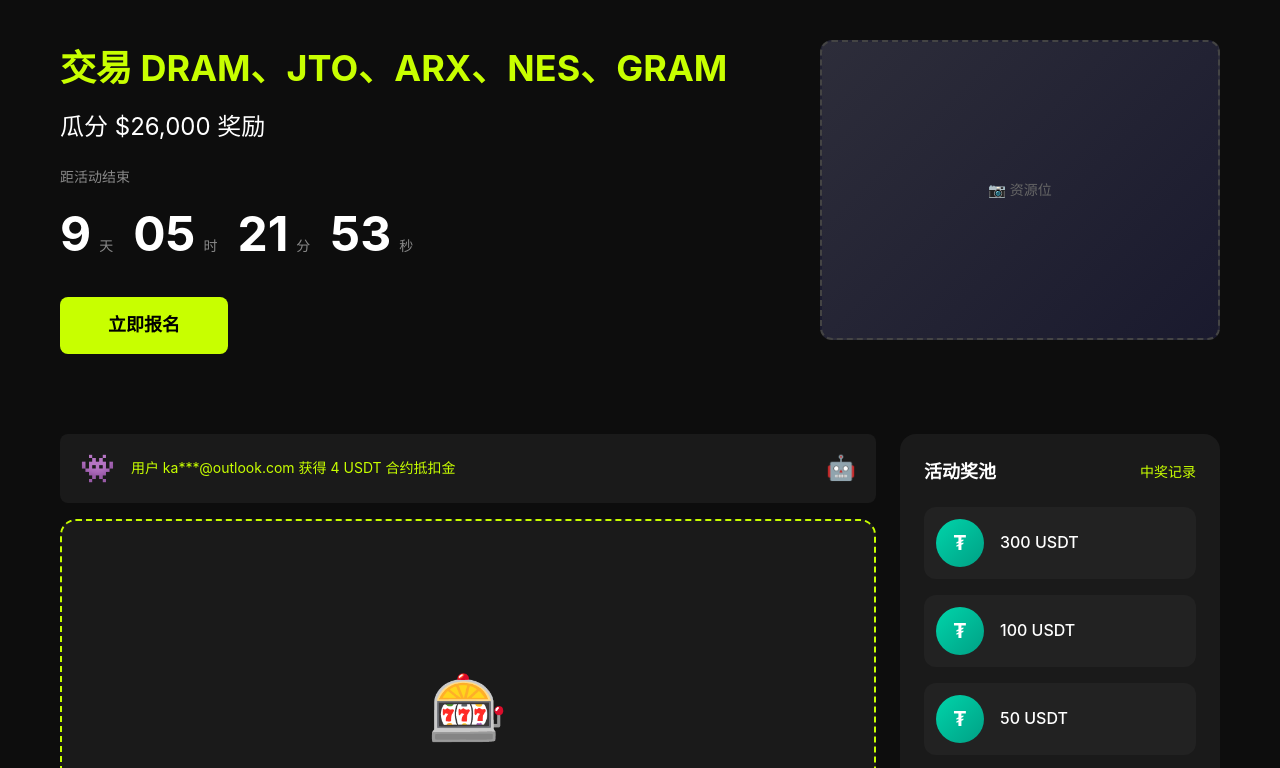
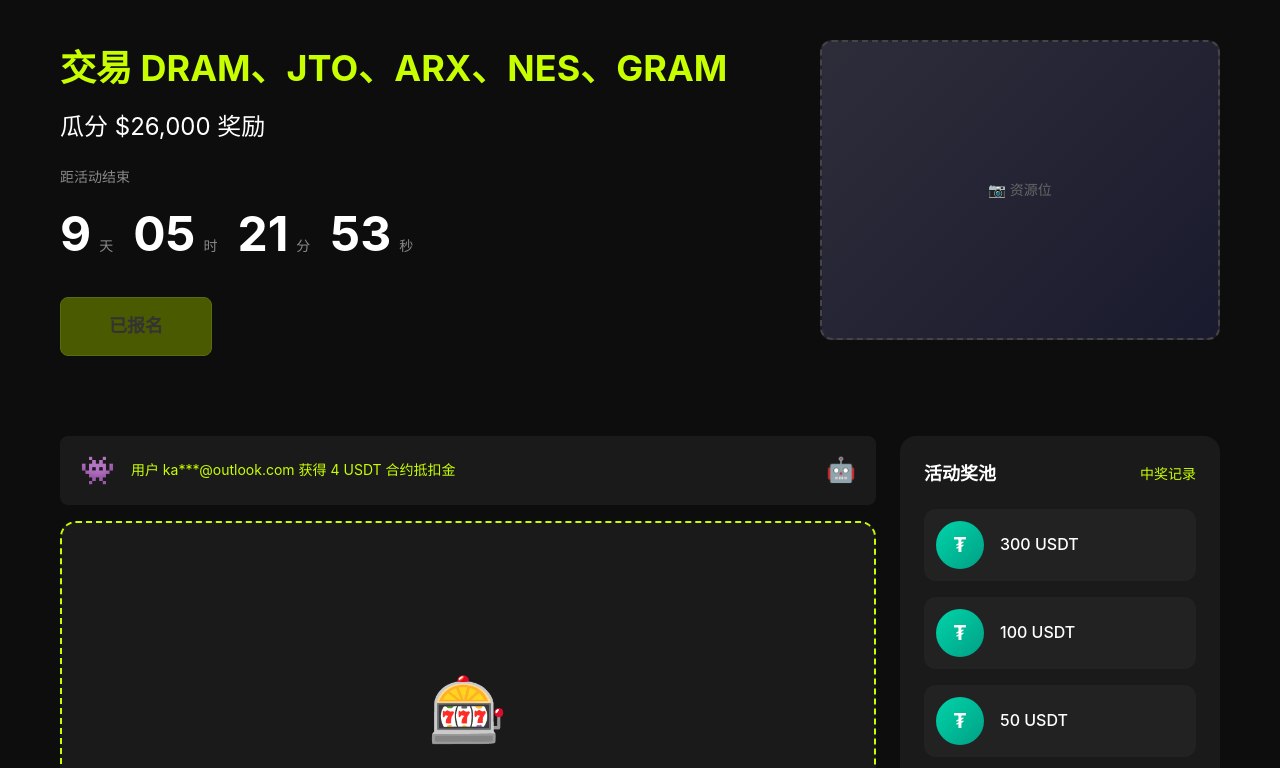
Before and after one commit to YUKI-FU/activity-admin, a plain HTML site: page etz-activity-prototype.html in a window 1280 px wide. Both pictures are taken after a click on the link "立即报名". Shown: the top 768 px of the page. Drawn offline with Linux system fonts and the light colour scheme.

Commit message:
Add signup button toggle

```diff
--- a/etz-activity-prototype.html
+++ b/etz-activity-prototype.html
@@ -71,6 +71,16 @@
       background: #b8ef00;
       text-decoration: none;
       transform: translateY(-2px);
+    }
+    .btn-signup.signed {
+      background: #4a5a00;
+      color: #333;
+      cursor: default;
+      border: 1px solid #5a6a10;
+    }
+    .btn-signup.signed:hover {
+      background: #4a5a00;
+      transform: none;
     }
 
     /* 右侧图片资源位 */
@@ -602,7 +612,7 @@
           <span class="countdown-num">53</span><span class="countdown-unit">秒</span>
         </div>
 
-        <a href="#" class="btn-signup">立即报名</a>
+        <a href="javascript:toggleSignup()" class="btn-signup" id="signupBtn">立即报名</a>
       </div>
 
       <div class="header-image-placeholder">
@@ -1033,6 +1043,18 @@
     }
     // 默认显示示例数据
     toggleRecordData(true);
+
+    // 报名按钮切换
+    function toggleSignup() {
+      const btn = document.getElementById('signupBtn');
+      if (btn.classList.contains('signed')) {
+        btn.classList.remove('signed');
+        btn.textContent = '立即报名';
+      } else {
+        btn.classList.add('signed');
+        btn.textContent = '已报名';
+      }
+    }
   </script>
 
 </body>
```
